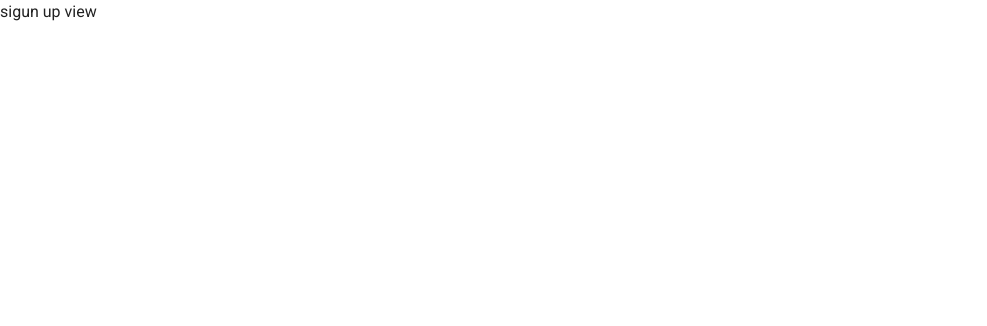
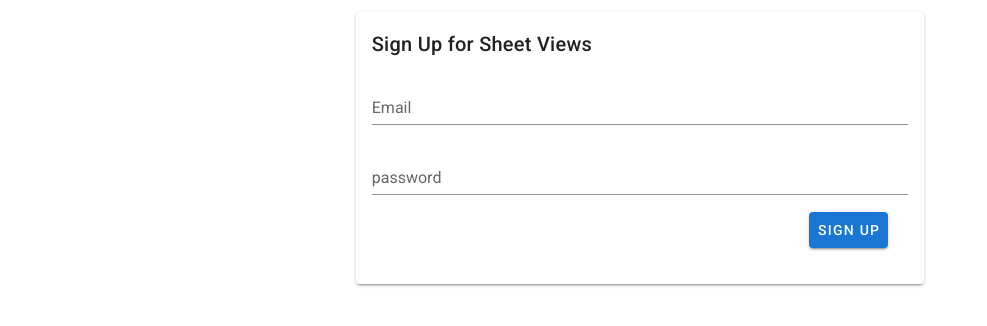
Before and after one commit to momostafas/sheet-views-task, a Vue app: page /login in a window 1280 px wide. Shown: the top 326 px of the page, without its empty margins (0-987 px from the left). Built offline with nearby package versions, Linux system fonts and the light colour scheme.

Commit message:
adding sign up UI

```diff
--- a/src/components/auth/signUpForm.vue
+++ b/src/components/auth/signUpForm.vue
@@ -0,0 +1,16 @@
+<template>
+    <v-form>
+        <v-row>
+            <v-text-field type="email" label="Email" name="email" id="email">
+            </v-text-field>
+        </v-row>
+        <v-row>
+            <v-text-field type="password" label="password" name="password" id="password">
+            </v-text-field>
+        </v-row>
+        <v-card-actions>
+            <v-spacer></v-spacer>
+            <v-btn type="submit" color="primary">sign up</v-btn>
+        </v-card-actions>
+    </v-form>
+</template>
--- a/src/views/sigunUp.vue
+++ b/src/views/sigunUp.vue
@@ -1,5 +1,26 @@
 <template>
-    <div>
-        sigun up view
-    </div>
+    <v-container>
+        <v-row justify="center" align="center">
+            <v-col xs="12" sm="6"  offset-sm3>
+                <v-card>
+                    <v-card-title>
+                        Sign Up for Sheet Views
+                    </v-card-title>
+                    <v-card-text>
+                        <v-container>
+                            <signUpForm />
+                        </v-container>
+                    </v-card-text>
+                </v-card>
+            </v-col>
+        </v-row>
+    </v-container>
 </template>
+<script>
+import signUpForm from '@/components/auth/signUpForm'
+export default {
+    components:{
+        signUpForm
+    }
+}
+</script>
```
